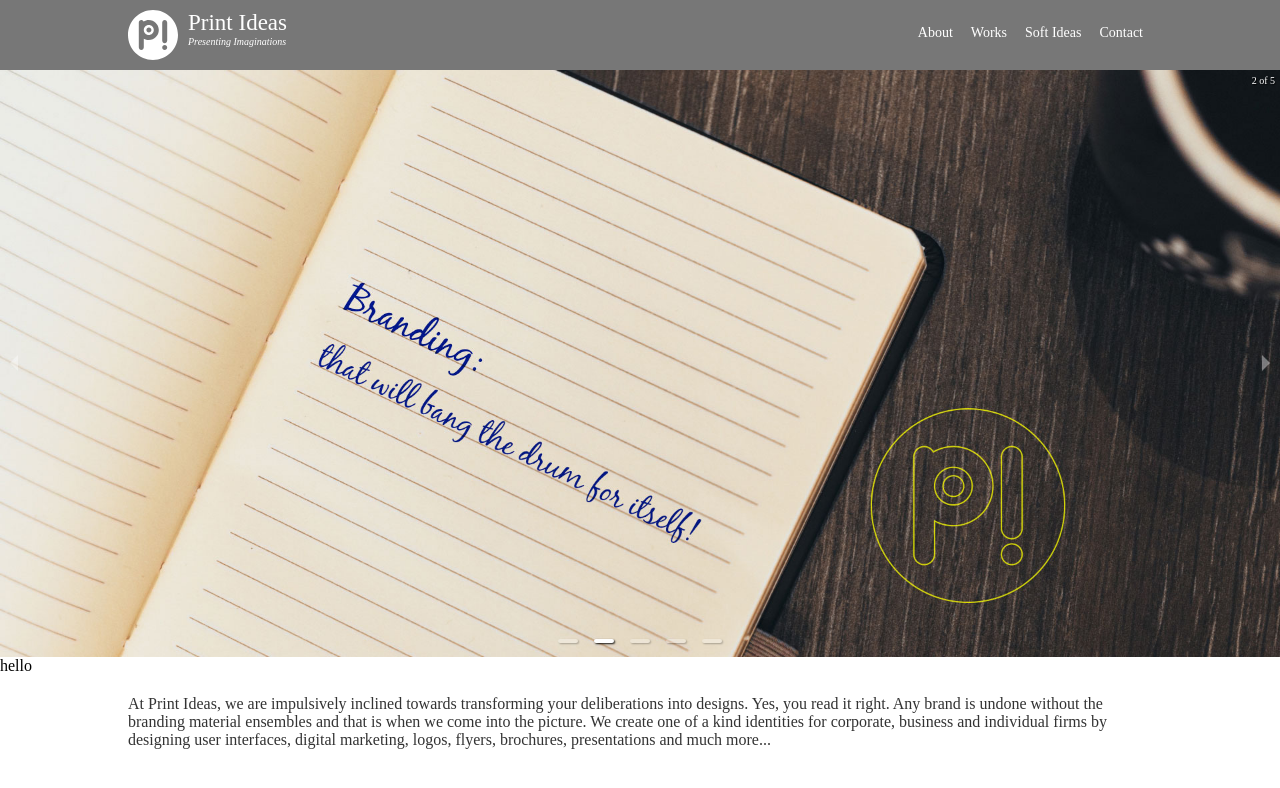
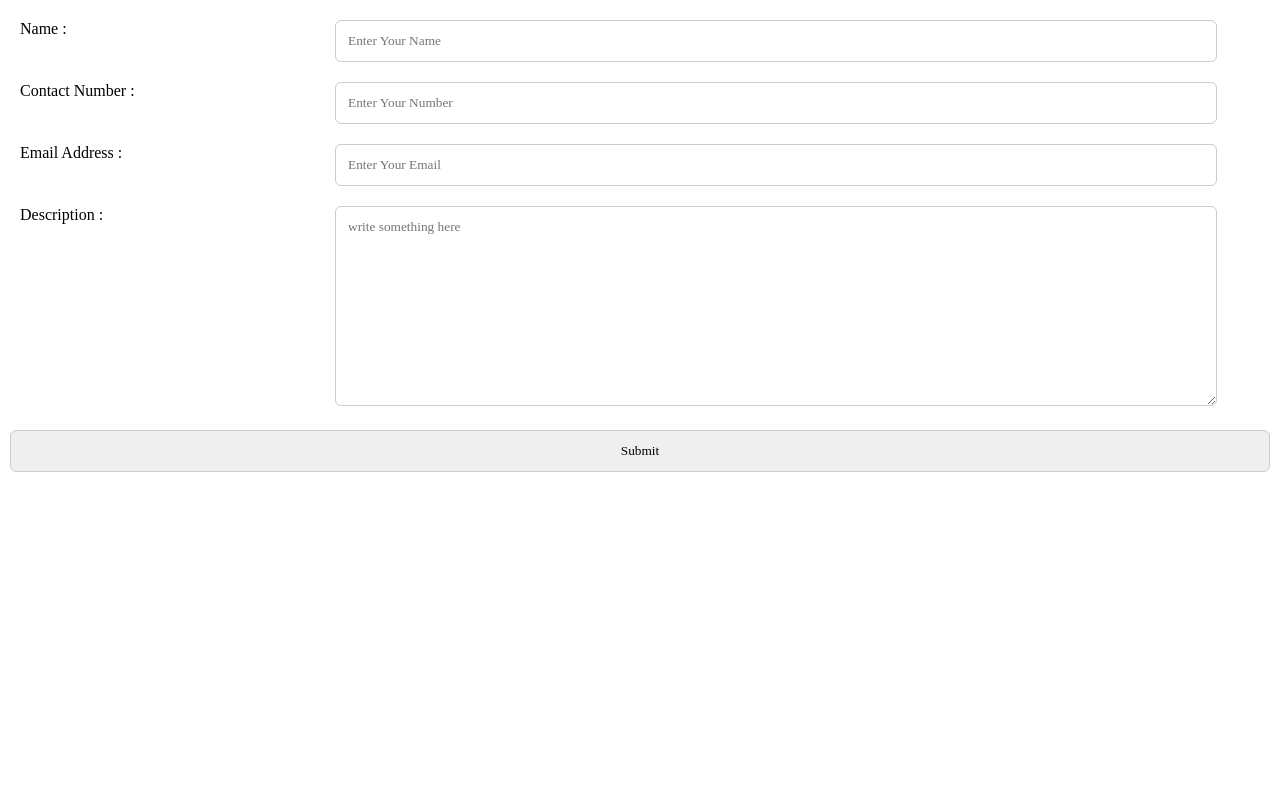
Before and after one commit to siva-piskool/TransferFiles, a React app in the folder PI-App/client/: page /#/ in a window 1280 px wide. Shown: the top 788 px of the page. Built offline with nearby package versions, Linux system fonts and the light colour scheme.

Commit message:
Contact Form added

```diff
--- /dev/null
+++ b/PI-App/client/src/components/Form.css
@@ -0,0 +1,51 @@
+* {
+  box-sizing: border-box;
+}
+label {
+  margin: 10px;
+  display: inline-block;
+}
+.btn{
+  margin:10px
+}
+.btn > input{
+    width:100%;
+    margin-top:10px;
+}
+input,
+textarea {
+  width: 100%;
+  padding: 12px;
+  border: 1px solid #ccc;
+  border-radius: 6px;
+  resize: vertical;
+}
+textarea{
+    height:200px;
+}
+.row {
+  margin: 10px;
+}
+.col-25 {
+  width: 25%;
+  float: left;
+ }
+.col-75 {
+  width: 70%;
+  float: left;
+  margin:10px;
+ }
+.row:after {
+  content: "";
+  display: table;
+  clear: "both";
+  margin:10px;
+}
+@media (max-width: 719px) {
+  .col-25,
+  .col-75,
+  input {
+    width: 100%;
+    margin-top: 0px;
+  }
+}
--- /dev/null
+++ b/PI-App/client/src/components/Form.tsx
@@ -0,0 +1,51 @@
+import * as React from "react";
+import "./Form.css";
+const Form: React.FC = () => {
+  const [data] = React.useState([
+    { label: "Name :", for: "cname", type: "text", plchdlr: "Enter Your Name" },
+    {
+      label: "Contact Number :",
+      for: "cnum",
+      type: "text",
+      plchdlr: "Enter Your Number"
+    },
+    {
+      label: "Email Address :",
+      for: "email",
+      type: "email",
+      plchdlr: "Enter Your Email"
+    }
+  ]);
+  return (
+    <div>
+      <form action="">
+        {data.map((fdata, index) => (
+          <div className="row">
+            <div key={index} className="col-25">
+              <label htmlFor={fdata.for}>{fdata.label}</label>
+            </div>
+            <div className="col-75">
+              <input
+                type={fdata.type}
+                placeholder={fdata.plchdlr}
+                id={fdata.for}
+              />
+            </div>
+          </div>
+        ))}
+        <div className="row">
+          <div className="col-25">
+            <label htmlFor="description">Description :</label>
+          </div>
+          <div className="col-75">
+            <textarea id="description" placeholder="write something here" />
+          </div>
+        </div>
+       <div className="btn">
+<input type="submit" value="Submit" />
+       </div>
+      </form>
+    </div>
+  );
+};
+export default Form;
--- a/PI-App/client/src/components/Slides.tsx
+++ b/PI-App/client/src/components/Slides.tsx
@@ -4,16 +4,13 @@ import "react-responsive-carousel/lib/styles/carousel.min.css";
 import { Carousel } from 'react-responsive-carousel';
 const Slides:React.FC= ()=>{
 const[image]=React.useState([{pic:"img01"},{pic:"img02"},{pic:"img03"},{pic:"img04"},{pic:"img05"}]);
-return(<div>
-    <Carousel autoPlay={true} showThumbs={false} infiniteLoop={true} >
+return(<Carousel autoPlay={true} showThumbs={false} infiniteLoop={true} >
     {image.map((img,index)=>(
         <div key={index}>
             <img src={require(`../../public/images/pihome-${img.pic}.jpg`)} alt=""/>
         </div>
     ))}
 </Carousel>
-<div>hello</div>
-</div>
 )
 }
 export default Slides;
--- a/PI-App/client/src/index.tsx
+++ b/PI-App/client/src/index.tsx
@@ -4,5 +4,6 @@ import './App.css';
 import { About } from "./components/About";
 import { App } from "./App";
 import Slides from "./components/Slides";
+import Form from "./components/Form";
 
-render(<App />, document.getElementById('root'));
+render(<Form />, document.getElementById('root'));
```
